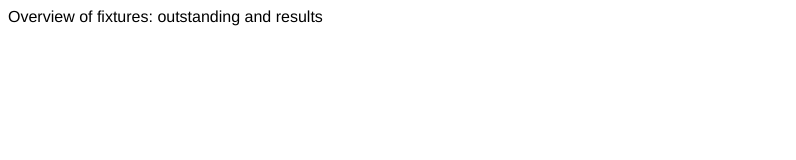
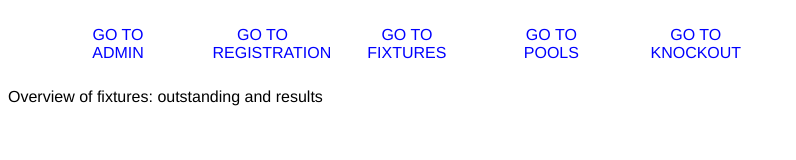
Before and after one commit to Henning-M/bvb-tools-mvp, a plain HTML site: page fixtures.html in a window 1280 px wide. Shown: the whole page, without its empty margins (0-796 px from the left). Drawn offline with Linux system fonts and the light colour scheme.

Commit message:
nav bar on all pages

```diff
--- a/fixtures.html
+++ b/fixtures.html
@@ -7,7 +7,21 @@
     <link rel="stylesheet" href="styles.css">
 </head>
 <body>
+    <header>
+        <div class="header-nav">
+            <ul>
+                <li><a href="./admin-resultsentry.html">Go to Admin</a></li>
+                <li><a href="./registration.html">Go to registration</a></li>
+                <li><a href="./fixtures.html">Go to fixtures</a></li>
+                <li><a href="./pools.html">Go to pools</a></li>
+                <li><a href="">Go to knockout</a></li>
+            </ul>
+        </div>
+    </header>
+
+    <main>
 Overview of fixtures: outstanding and results
+    </main>
 
     <script src="./main.js"></script>
 </body>
--- a/styles.css
+++ b/styles.css
@@ -12,7 +12,7 @@
 .header-nav li {
     display: inline-block;
     text-align: center;
-    width: 80px;
+    width: 100px;
     padding: 10px 20px;
     text-transform: uppercase;
 }
```
Also changed, not shown: admin-resultsentry.html (+15 -0 lines), pools.html (+14 -0 lines), registration.html (+13 -1 lines).
